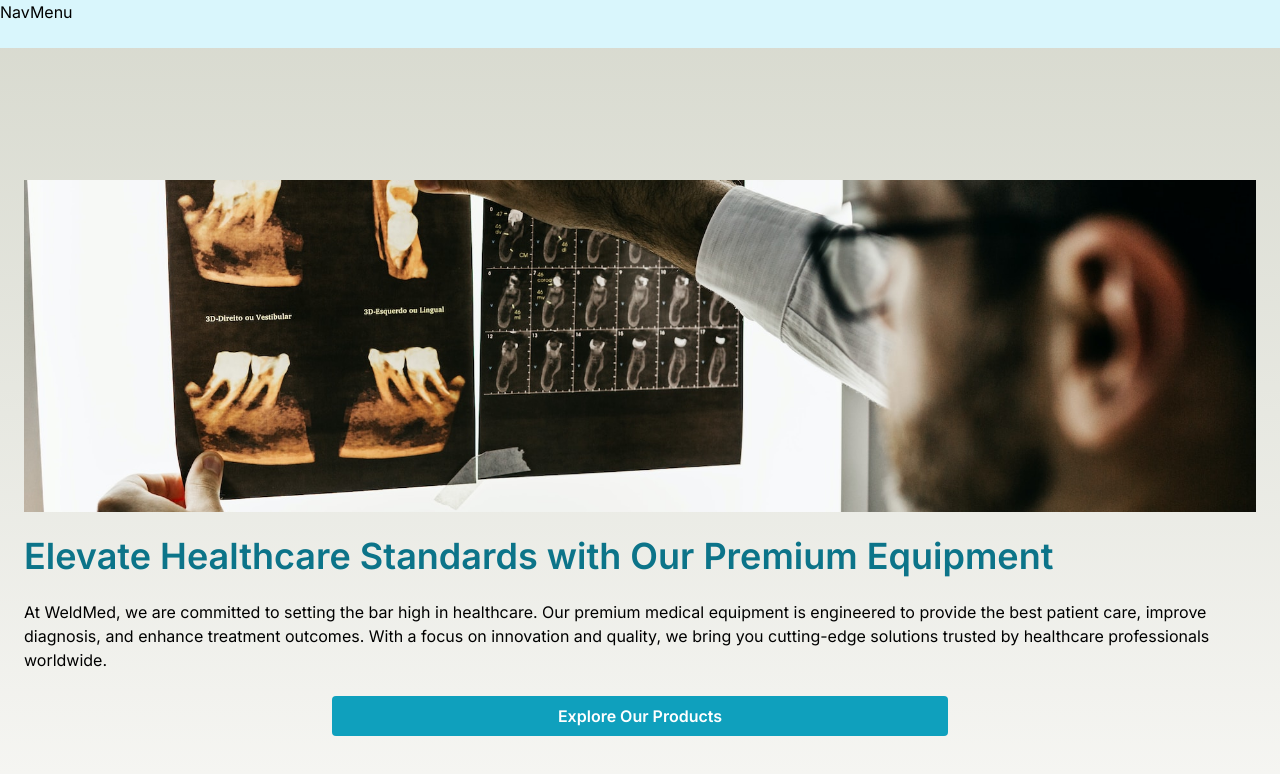
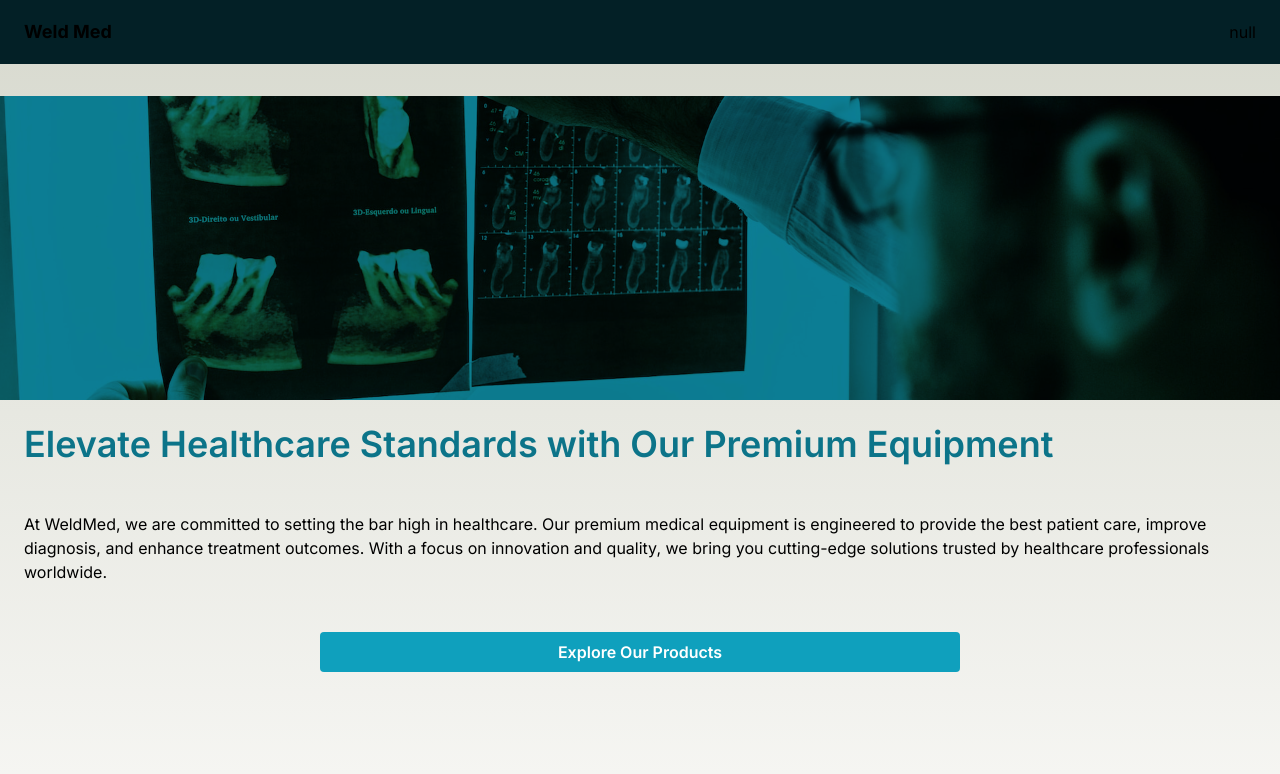
Before and after one commit to musaakhmed/msr-trading, a Next.js app: page / in a window 1280 px wide. Shown: the top 774 px of the page. Built offline with nearby package versions, Linux system fonts and the light colour scheme.

Commit message:
hero and nav

```diff
--- a/components/ui/Hero/Hero.tsx
+++ b/components/ui/Hero/Hero.tsx
@@ -4,9 +4,9 @@ import { motion } from 'framer-motion'
 export default function Hero() {
     return (
         <>
-            <motion.section className='p-6 space-y-6 h-[calc(100vh-4rem)] flex flex-col justify-end pb-12'>
+            <motion.section className=' space-y-6 h-[calc(100vh-4rem)] flex flex-col justify-end py-16'>
                 <motion.div
-                    className='bg-hero-pattern bg-cover bg-center h-1/2'
+                    className='bg-hero-pattern bg-cover bg-center h-1/2 bg-blend-overlay bg-cerulean-800'
                     initial={{ opacity: 0 }}
                     animate={{
                         opacity: 1,
@@ -28,12 +28,13 @@ export default function Hero() {
                             duration: 1,
                         },
                     }}
-                    className='text-4xl font-semibold text-cerulean-500 dark:text-cerulean-400'
+                    className='text-4xl px-6 font-semibold text-cerulean-500 dark:text-cerulean-400'
                 >
                     Elevate Healthcare Standards with Our Premium Equipment
                 </motion.h1>
 
                 <motion.p
+                    className='p-6'
                     initial={{ opacity: 0, y: 50 }}
                     animate={{
                         opacity: 1,
--- a/components/ui/NavMenu/NavMenu.tsx
+++ b/components/ui/NavMenu/NavMenu.tsx
@@ -3,7 +3,13 @@
 import { useState } from 'react'
 
 export default function NavMenu() {
-    const [open, isOpen] = useState(false)
+    const [isOpen, setIsOpen] = useState(false)
 
-    return <nav className='h-12 z-10 bg-cerulean-100'>NavMenu</nav>
+    return (
+        <header className='z-10 fixed w-full top-0 bg-cerulean-900 flex justify-between items-center px-6 h-16'>
+            <span className='font-bold text-lg'>Weld Med</span>
+
+            <nav>{isOpen ? '-' : 'null'}</nav>
+        </header>
+    )
 }
```
